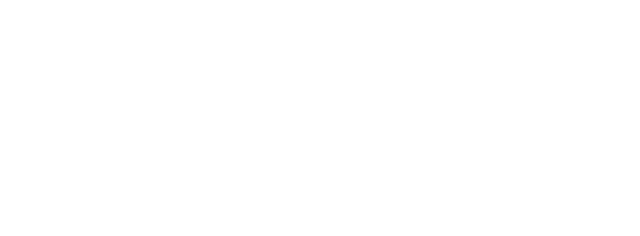
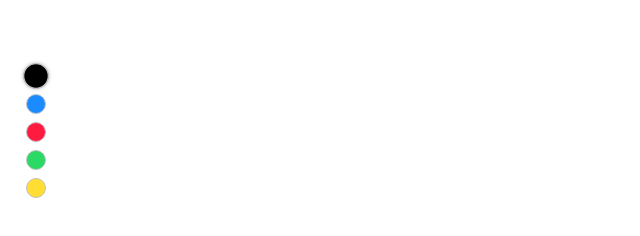
Before and after one commit to GeekyGuang/Canvas-Drawing, a website built with Parcel: page src/index.html in a window 1280 px wide. Shown: the whole page, without its empty margins (0-640 px from the left). Built offline with nearby package versions, Linux system fonts and the light colour scheme.

Commit message:
实现颜色选择

```diff
--- a/src/index.html
+++ b/src/index.html
@@ -20,6 +20,13 @@
       <use xlink:href="#icon-eraser"></use>
     </svg>
   </div>
+  <ul class="colorPicker">
+    <li class="black active"></li>
+    <li class="blue"></li>
+    <li class="red"></li>
+    <li class="green"></li>
+    <li class="yellow"></li>
+  </ul>
 
   <script type="module" src="./main.js"></script>
 </body>
--- a/src/main.js
+++ b/src/main.js
@@ -17,6 +17,27 @@ ctx.lineCap = 'round' // 防止转折处断开
 let painting = false
 let eraserEnabled = false
 let last = [0, 0]
+
+const colors = {
+  black: '#000',
+  red: '#ff1a40',
+  blue: '#1a8cff',
+  green: '#2bd965',
+  yellow: '#ffdd33',
+}
+
+const colorPicker = document.querySelector('.colorPicker')
+colorPicker.addEventListener('click', (e) => {
+  if (e.target !== e.currentTarget) {
+    const oldPicked = document.querySelector('.colorPicker > li.active')
+    if (oldPicked) oldPicked.classList.remove('active')
+    e.target.classList.add('active')
+    const classname = e.target.className.replace('active', '').trim()
+    const pickedColor = colors[classname]
+    ctx.strokeStyle = pickedColor
+    ctx.fillStyle = pickedColor
+  }
+})
 
 pen.onclick = () => {
   eraserEnabled = false
--- a/src/style.css
+++ b/src/style.css
@@ -23,6 +23,7 @@ body {
   left: 0;
   width: 100%;
   padding: 20px;
+  padding-bottom: 8px;
 }
 
 svg.active {
@@ -30,3 +31,45 @@ svg.active {
   transform: scale(1.2);
   transition: all 0.3s;
 }
+
+.colorPicker {
+  position: fixed;
+  top: 50px;
+  left: 0px;
+  list-style: none;
+  padding: 8px 8px 8px 26px;
+}
+
+.colorPicker > li {
+  width: 20px;
+  height: 20px;
+  border: 1px solid silver;
+  border-radius: 50%;
+  margin: 8px 0;
+}
+
+.colorPicker > li.active {
+  transform: scale(1.3);
+  transition: all 0.3s;
+  box-shadow: 0 0 3px rgba(0, 0, 0, 0.25);
+}
+
+.red {
+  background: #ff1a40;
+}
+
+.black {
+  background: #000;
+}
+
+.blue {
+  background: #1a8cff;
+}
+
+.green {
+  background: #2bd965;
+}
+
+.yellow {
+  background: #ffdd33;
+}
```
